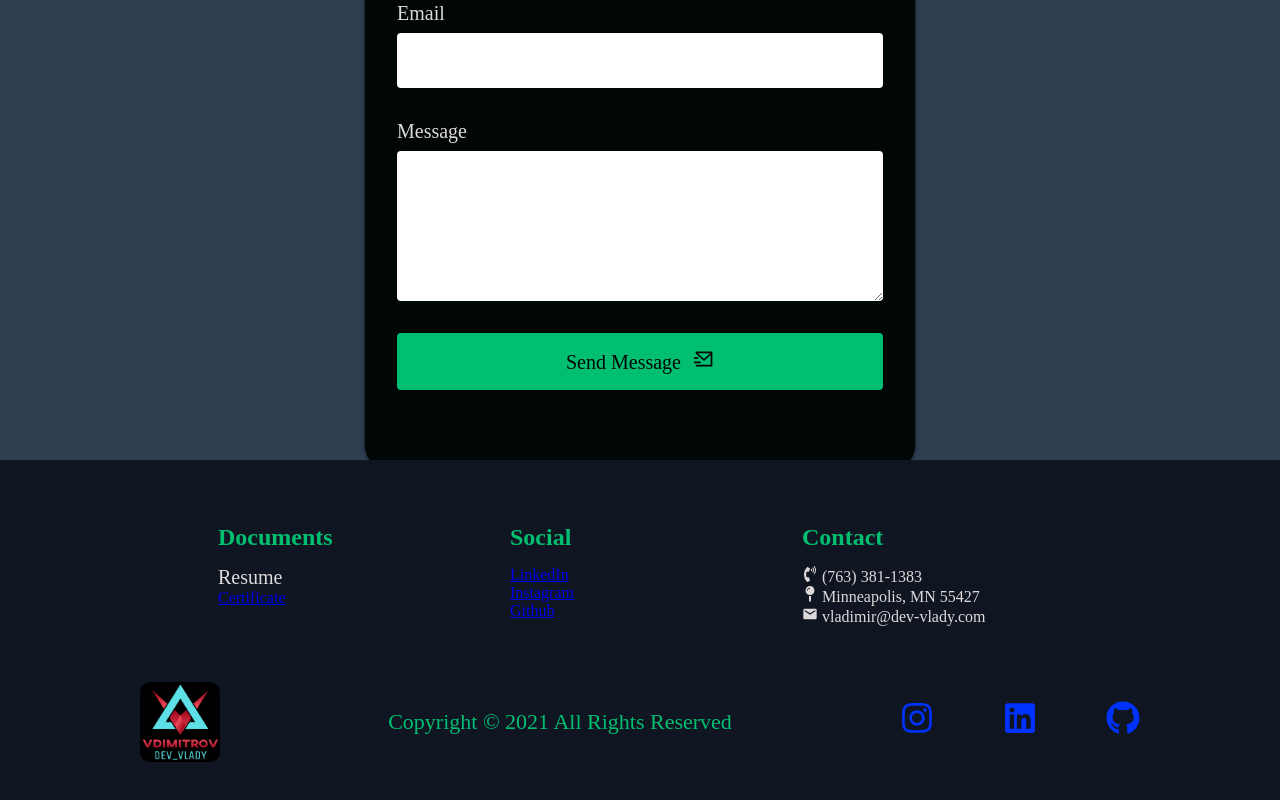
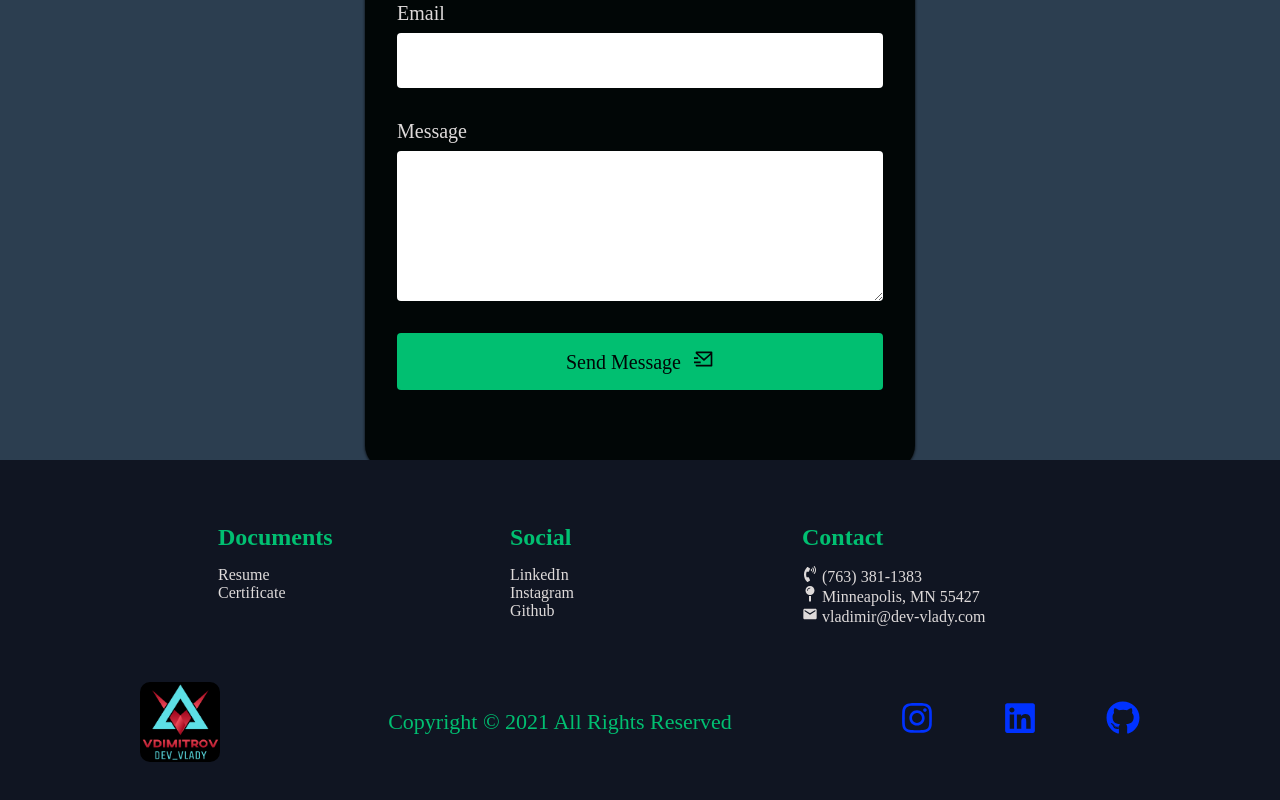
Before and after one commit to DevVlady/DevVlady_Portfolio, a React (Create React App) app: page / in a window 1280 px wide. Shown: the part 2740-3540 px from the top of the page. Built offline with nearby package versions, Linux system fonts and the light colour scheme; a web font is replaced by a local one.

Commit message:
Styled all the tags in the footer to have the same font size and color.

```diff
--- a/src/components/Footer/Footer.jsx
+++ b/src/components/Footer/Footer.jsx
@@ -11,7 +11,7 @@ const Footer = () => {
     }
 
     const styled = {
-        fontSize: '20px',
+        fontSize: '16px',
         color: 'rgb(222, 218, 218)',
         textDecoration: 'none'
     }
@@ -24,13 +24,13 @@ const Footer = () => {
                         <FooterLinkItems>
                             <FooterLinkTitle>Documents</FooterLinkTitle>
                                 <a style={styled} href="https://github.com/DevVlady/VDimitrovs_Resume/raw/main/Vladimir%20Dimitrov%20Resume.pdf.pdf">Resume</a>
-                                <a href="https://github.com/DevVlady/Dev_Certificate/raw/main/Rutgers%20Letter%20%7C%20Certificate.pdf">Certificate</a>
+                                <a style={styled} href="https://github.com/DevVlady/Dev_Certificate/raw/main/Rutgers%20Letter%20%7C%20Certificate.pdf">Certificate</a>
                         </FooterLinkItems>
                         <FooterLinkItems>
                             <FooterLinkTitle>Social</FooterLinkTitle>
-                                <a href="https://www.linkedin.com/in/vladimirsdimitrov/">LinkedIn</a>
-                                <a href="https://www.instagram.com/dev_vlady/">Instagram</a>
-                                <a href="https://github.com/DevVlady">Github</a>
+                                <a style={styled} href="https://www.linkedin.com/in/vladimirsdimitrov/">LinkedIn</a>
+                                <a style={styled} href="https://www.instagram.com/dev_vlady/">Instagram</a>
+                                <a style={styled} href="https://github.com/DevVlady">Github</a>
                         </FooterLinkItems>
                         <FooterLinkItems>
                             <FooterLinkTitle>Contact</FooterLinkTitle>
```
